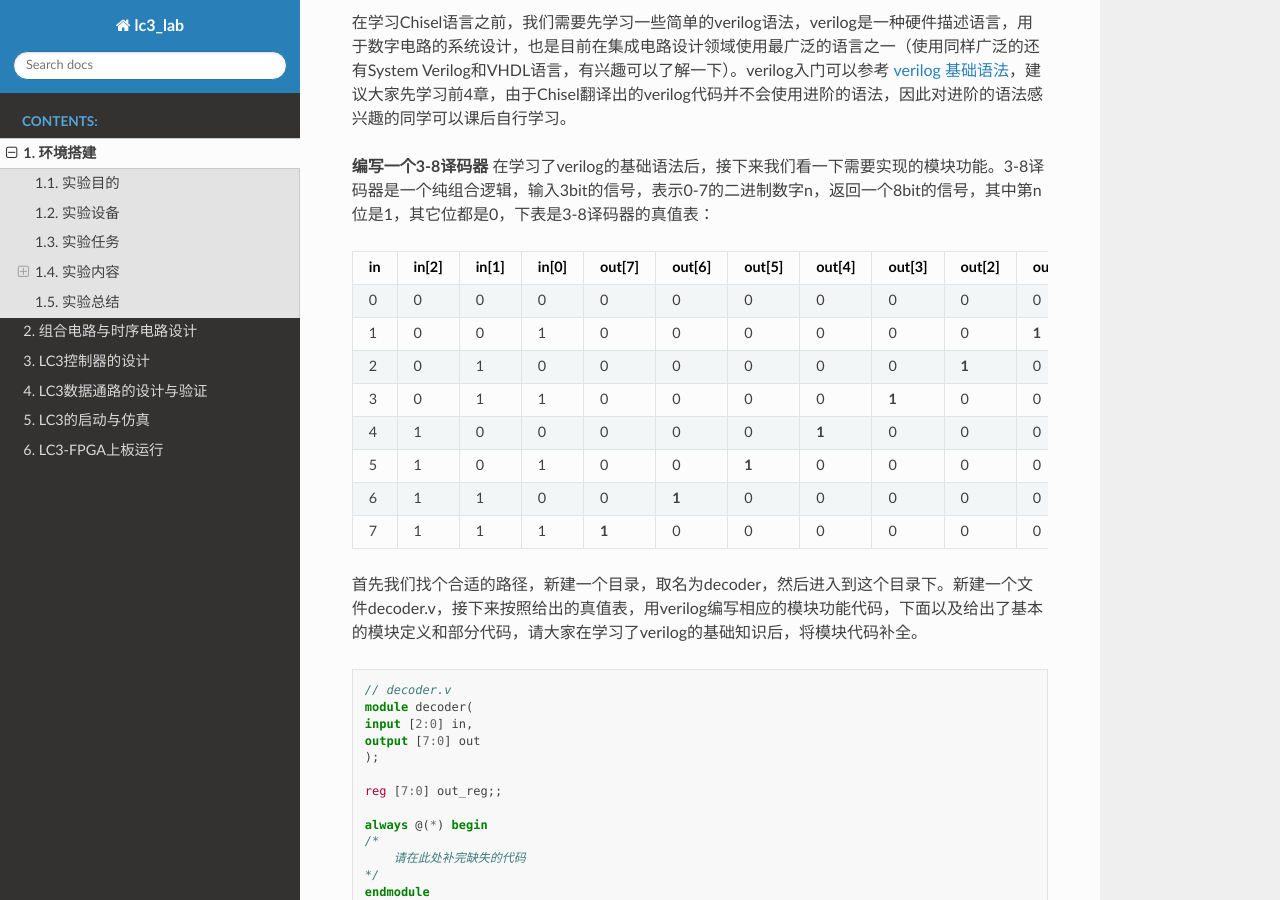
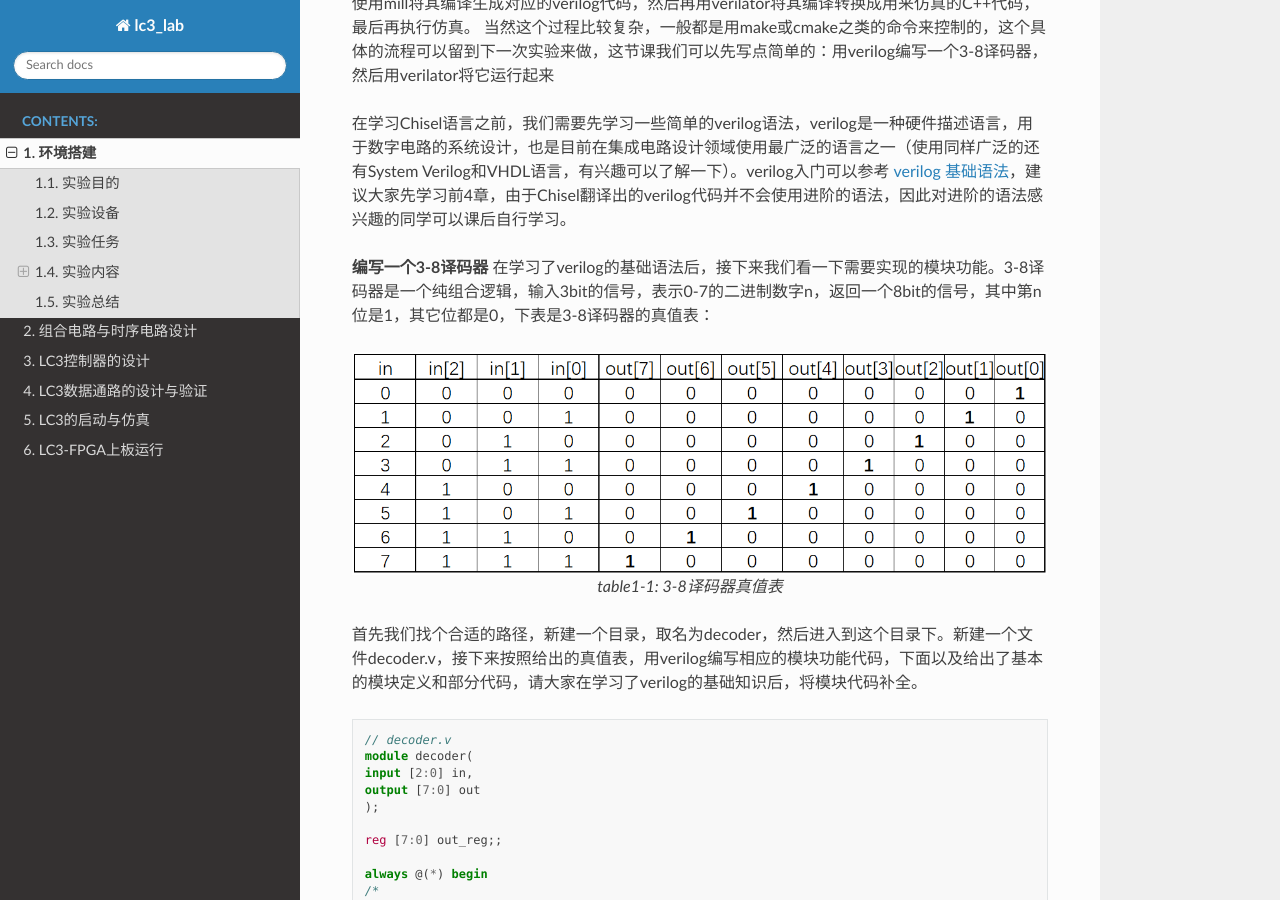
Before and after one commit to Hairline-Keeper/lc3_lab, a Sphinx documentation site: the page built from source/lab1.rst, in a window 1280 px wide and 900 px high, scrolled down 2293 px. Built offline with Sphinx 7.4.7 and the Read the Docs theme 2.0.0, drawn with Linux system fonts in a browser that asks for light colours; some of the changed text lies outside the part shown.

Commit message:
lab1: Modify decoder table to image

```diff
--- a/source/lab1.rst
+++ b/source/lab1.rst
@@ -63,6 +63,9 @@
 
 之后运行 ``mill version`` 命令，第一次运行它会下载一些必要的文件，可能需要等待一段时间，在运行完成后你应该看到你安装的mill的版本号，这代表mill安装完成。
 
+.. caution::
+    请确保使用的mill版本正确，否则编译时可能会报未知的错误
+
 .. figure:: _static/mill.png
     :alt: mill
     :align: center
@@ -98,25 +101,31 @@
 在学习了verilog的基础语法后，接下来我们看一下需要实现的模块功能。3-8译码器是一个纯组合逻辑，输入3bit的信号，表示0-7的二进制数字n，返回一个8bit的信号，其中第n位是1，其它位都是0，下表是3-8译码器的真值表：
 
 
-+-----+--------+--------+--------+---------+---------+---------+---------+---------+---------+---------+---------+
-| in  | in[2]  | in[1]  | in[0]  | out[7]  | out[6]  | out[5]  | out[4]  | out[3]  | out[2]  | out[1]  | out[0]  |
-+=====+========+========+========+=========+=========+=========+=========+=========+=========+=========+=========+
-| 0   | 0      | 0      | 0      | 0       | 0       | 0       | 0       | 0       | 0       | 0       | **1**   |
-+-----+--------+--------+--------+---------+---------+---------+---------+---------+---------+---------+---------+
-| 1   | 0      | 0      | 1      | 0       | 0       | 0       | 0       | 0       | 0       | **1**   | 0       |
-+-----+--------+--------+--------+---------+---------+---------+---------+---------+---------+---------+---------+
-| 2   | 0      | 1      | 0      | 0       | 0       | 0       | 0       | 0       | **1**   | 0       | 0       |
-+-----+--------+--------+--------+---------+---------+---------+---------+---------+---------+---------+---------+
-| 3   | 0      | 1      | 1      | 0       | 0       | 0       | 0       | **1**   | 0       | 0       | 0       |
-+-----+--------+--------+--------+---------+---------+---------+---------+---------+---------+---------+---------+
-| 4   | 1      | 0      | 0      | 0       | 0       | 0       | **1**   | 0       | 0       | 0       | 0       |
-+-----+--------+--------+--------+---------+---------+---------+---------+---------+---------+---------+---------+
-| 5   | 1      | 0      | 1      | 0       | 0       | **1**   | 0       | 0       | 0       | 0       | 0       |
-+-----+--------+--------+--------+---------+---------+---------+---------+---------+---------+---------+---------+
-| 6   | 1      | 1      | 0      | 0       | **1**   | 0       | 0       | 0       | 0       | 0       | 0       |
-+-----+--------+--------+--------+---------+---------+---------+---------+---------+---------+---------+---------+
-| 7   | 1      | 1      | 1      | **1**   | 0       | 0       | 0       | 0       | 0       | 0       | 0       |
-+-----+--------+--------+--------+---------+---------+---------+---------+---------+---------+---------+---------+
+.. +-----+--------+--------+--------+---------+---------+---------+---------+---------+---------+---------+---------+
+.. | in  | in[2]  | in[1]  | in[0]  | out[7]  | out[6]  | out[5]  | out[4]  | out[3]  | out[2]  | out[1]  | out[0]  |
+.. +=====+========+========+========+=========+=========+=========+=========+=========+=========+=========+=========+
+.. | 0   | 0      | 0      | 0      | 0       | 0       | 0       | 0       | 0       | 0       | 0       | **1**   |
+.. +-----+--------+--------+--------+---------+---------+---------+---------+---------+---------+---------+---------+
+.. | 1   | 0      | 0      | 1      | 0       | 0       | 0       | 0       | 0       | 0       | **1**   | 0       |
+.. +-----+--------+--------+--------+---------+---------+---------+---------+---------+---------+---------+---------+
+.. | 2   | 0      | 1      | 0      | 0       | 0       | 0       | 0       | 0       | **1**   | 0       | 0       |
+.. +-----+--------+--------+--------+---------+---------+---------+---------+---------+---------+---------+---------+
+.. | 3   | 0      | 1      | 1      | 0       | 0       | 0       | 0       | **1**   | 0       | 0       | 0       |
+.. +-----+--------+--------+--------+---------+---------+---------+---------+---------+---------+---------+---------+
+.. | 4   | 1      | 0      | 0      | 0       | 0       | 0       | **1**   | 0       | 0       | 0       | 0       |
+.. +-----+--------+--------+--------+---------+---------+---------+---------+---------+---------+---------+---------+
+.. | 5   | 1      | 0      | 1      | 0       | 0       | **1**   | 0       | 0       | 0       | 0       | 0       |
+.. +-----+--------+--------+--------+---------+---------+---------+---------+---------+---------+---------+---------+
+.. | 6   | 1      | 1      | 0      | 0       | **1**   | 0       | 0       | 0       | 0       | 0       | 0       |
+.. +-----+--------+--------+--------+---------+---------+---------+---------+---------+---------+---------+---------+
+.. | 7   | 1      | 1      | 1      | **1**   | 0       | 0       | 0       | 0       | 0       | 0       | 0       |
+.. +-----+--------+--------+--------+---------+---------+---------+---------+---------+---------+---------+---------+
+
+.. figure:: _static/decoder_table.png
+    :alt: decoder
+    :align: center
+
+    table1-1: 3-8译码器真值表
 
 首先我们找个合适的路径，新建一个目录，取名为decoder，然后进入到这个目录下。新建一个文件decoder.v，接下来按照给出的真值表，用verilog编写相应的模块功能代码，下面以及给出了基本的模块定义和部分代码，请大家在学习了verilog的基础知识后，将模块代码补全。
 
--- a/source/lab5.rst
+++ b/source/lab5.rst
@@ -35,7 +35,7 @@ UART通信功能设计
 .. hint::
     UART协议的详细介绍和参考verilog代码详见FPGA开发指南第十八章
 
-希望同学们能够阅读UART相关的代码，包括硬件实现和软件仿真，可以尝试修改UART的波特率。
+希望同学们能够阅读UART相关的代码，包括硬件实现代码和软件仿真代码，可以尝试修改UART的波特率。
 
 .. LC3顶层设计
 .. ********************
```
Also changed, not shown: source/_static/decoder_table.png (added).
